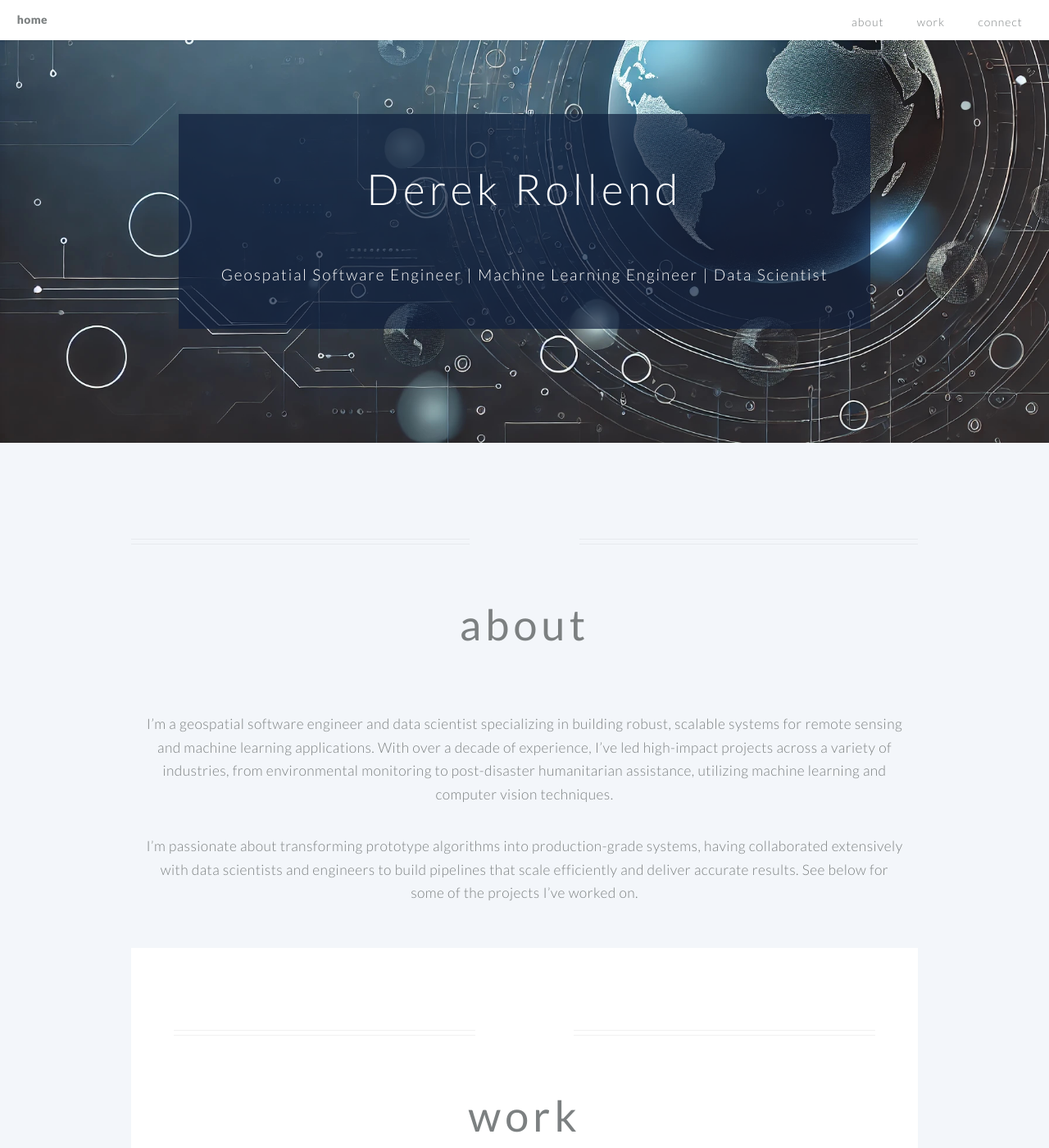
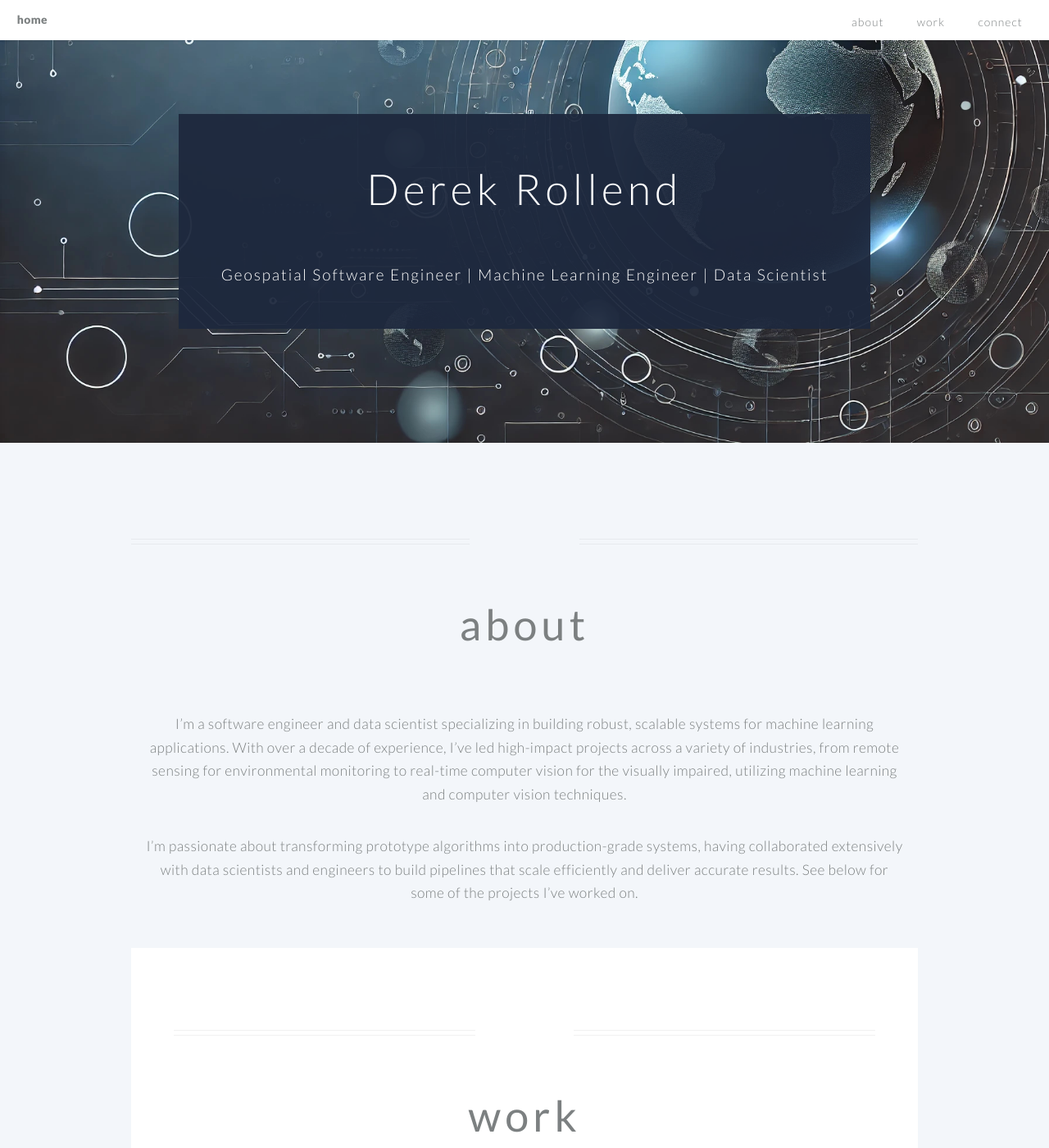
Before and after one commit to derekrollend/derekrollend.github.io, a Jekyll site: the page built from index.md, in a window 1280 px wide and 1400 px high. Shown: the whole window at 82% size. Built offline with Jekyll 4.4.1, drawn with Linux system fonts in a browser that asks for light colours.

Commit message:
Add darker background for CTA, update about section

```diff
--- a/_layouts/hello-default.html
+++ b/_layouts/hello-default.html
@@ -149,8 +149,8 @@
         <!-- section: cta -->
         {% if page.cta %}
       <section class="cta" id="{{ page.cta }}"
-      {% if page.background_image %}
-      style="background-image: url('{{ page.background_image }}'); background-attachment: fixed; background-size: cover;"
+      {% if page.cta_background_image %}
+      style="background-image: url('{{ page.cta_background_image }}'); background-attachment: fixed; background-size: cover;"
       {% endif %}>
 
           <header class="major">
--- a/css/style.css
+++ b/css/style.css
@@ -719,7 +719,7 @@
 			-ms-animation-fill-mode: forwards;
 			animation-fill-mode: forwards;
 			/* background: rgba(52, 27, 43, 0.5); */
-			background: rgba(15, 30, 60, 0.7);
+			background: rgba(30, 41, 62, 0.95);
 			color: white;
 			display: inline-block;
 			opacity: 0;
@@ -806,6 +806,7 @@
 		.cta header {
 			margin-bottom: 2em;
 		}
+
 
 /* Footer */
 
--- a/index.md
+++ b/index.md
@@ -37,10 +37,16 @@
 cta_description: Please reach out if you'd like to learn more about my work. # a description to be desplayed below the heading and above the content
 cta_button: mailto:derek.rollend@gmail.com # a link to an external website or to media
 cta_button_label: contact # the label on the button
+cta_background_image: /images/background_cta.jpg
 
 ---
 [//]: # (write a bit about yourself here)
 
-I’m a geospatial software engineer and data scientist specializing in building robust, scalable systems for remote sensing and machine learning applications. With over a decade of experience, I’ve led high-impact projects across a variety of industries, from environmental monitoring to post-disaster humanitarian assistance, utilizing machine learning and computer vision techniques.
+<!-- I’m a geospatial software engineer and data scientist specializing in building robust, scalable systems for remote sensing and machine learning applications. With over a decade of experience, I’ve led high-impact projects across a variety of industries, from environmental monitoring to post-disaster humanitarian assistance, utilizing machine learning and computer vision techniques.
 
 I’m passionate about transforming prototype algorithms into production-grade systems, having collaborated extensively with data scientists and engineers to build pipelines that scale efficiently and deliver accurate results. See below for some of the projects I've worked on.
+ -->
+
+I’m a software engineer and data scientist specializing in building robust, scalable systems for machine learning applications. With over a decade of experience, I’ve led high-impact projects across a variety of industries, from remote sensing for environmental monitoring to real-time computer vision for the visually impaired, utilizing machine learning and computer vision techniques.
+
+I’m passionate about transforming prototype algorithms into production-grade systems, having collaborated extensively with data scientists and engineers to build pipelines that scale efficiently and deliver accurate results. See below for some of the projects I've worked on.
```
Also changed, not shown: images/background_cta.jpg (added).
